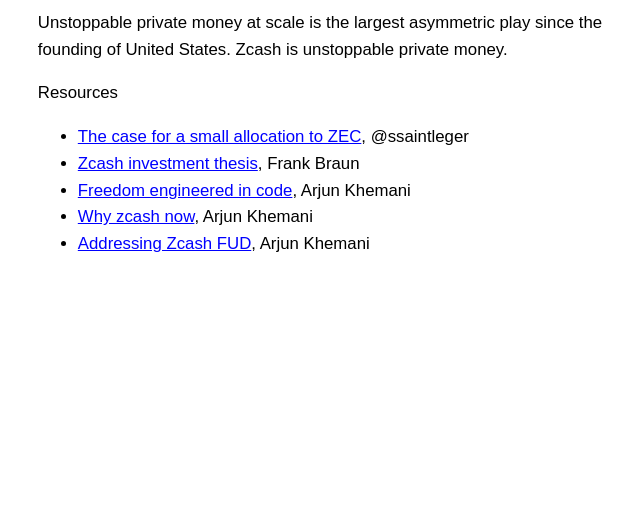
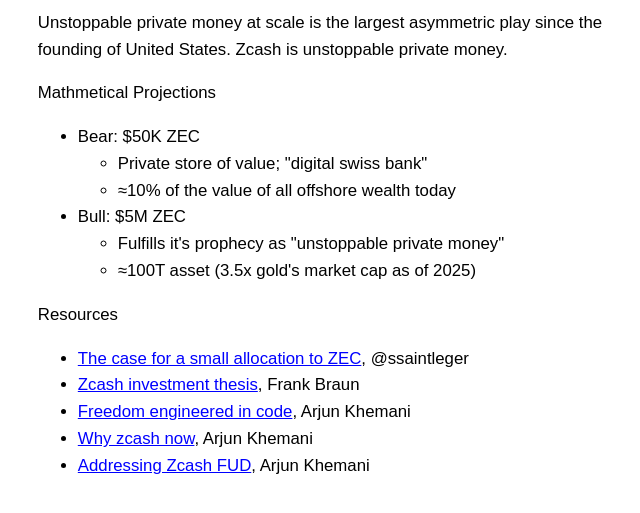
Before and after one commit to maxhillcommits/zcash, a plain HTML site: page index.html in a window 1280 px wide. Shown: the part 117-630 px from the top of the page, without its empty margins (299-939 px from the left). Drawn offline with Linux system fonts and the light colour scheme.

Commit message:
Update index.html

```diff
--- a/index.html
+++ b/index.html
@@ -57,6 +57,20 @@
 
     <p>Unstoppable private money at scale is the largest asymmetric play since the founding of United States. Zcash is unstoppable private money.</p>
 
+    <p>Mathmetical Projections</p>
+  <ul>
+    <li>Bear: $50K ZEC</li>
+      <ul>
+        <li>Private store of value; "digital swiss bank"</li>
+        <li>≈10% of the value of all offshore wealth today</li>
+      </ul>
+    <li>Bull: $5M ZEC</li>
+      <ul>
+        <li>Fulfills it's prophecy as "unstoppable private money"</li>
+        <li>≈100T asset (3.5x gold's market cap as of 2025)</li>
+      </ul>
+  </ul>
+
     <p>Resources</p>
   <ul>
     <li><a href="https://x.com/ssaintleger/status/1972328571457708074">The case for a small allocation to ZEC</a>, @ssaintleger</li>
```
